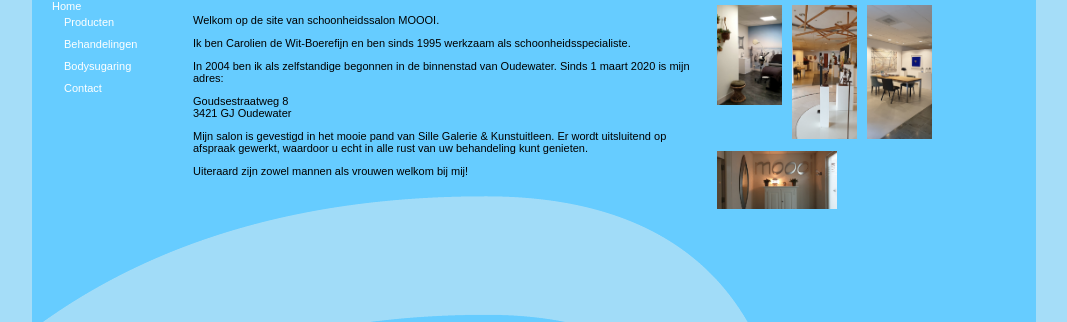
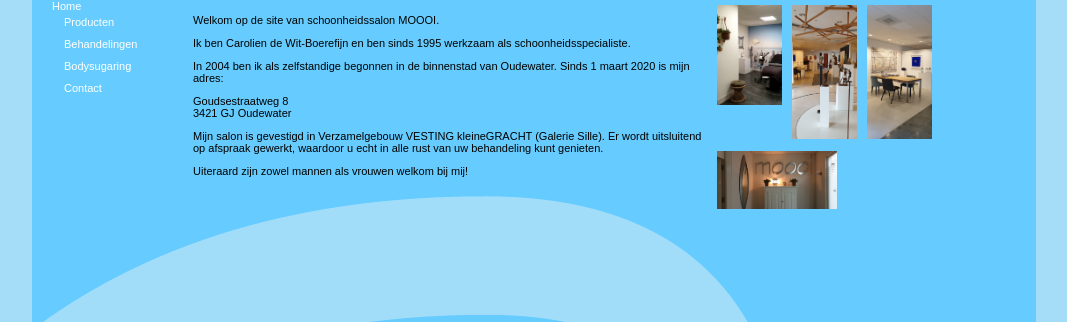
Before and after one commit to schoonheidssalonmoooi/schoonheidssalonmoooi.github.io, a Jekyll site: the page built from index.md, in a window 1280 px wide. Shown: the part 289-611 px from the top of the page, without its empty margins (106-1173 px from the left). Built offline with Jekyll 4.4.1, drawn with Linux system fonts in a browser that asks for light colours.

Commit message:
Update index.md

```diff
--- a/index.md
+++ b/index.md
@@ -11,6 +11,6 @@ In 2004 ben ik als zelfstandige begonnen in de binnenstad van Oudewater. Sinds 1
 Goudsestraatweg 8
 3421 GJ Oudewater
 
-Mijn salon is gevestigd in het mooie pand van Sille Galerie & Kunstuitleen. Er wordt uitsluitend op afspraak gewerkt, waardoor u echt in alle rust van uw behandeling kunt genieten.
+Mijn salon is gevestigd in Verzamelgebouw VESTING kleineGRACHT (Galerie Sille). Er wordt uitsluitend op afspraak gewerkt, waardoor u echt in alle rust van uw behandeling kunt genieten.
 
 Uiteraard zijn zowel mannen als vrouwen welkom bij mij!
```
